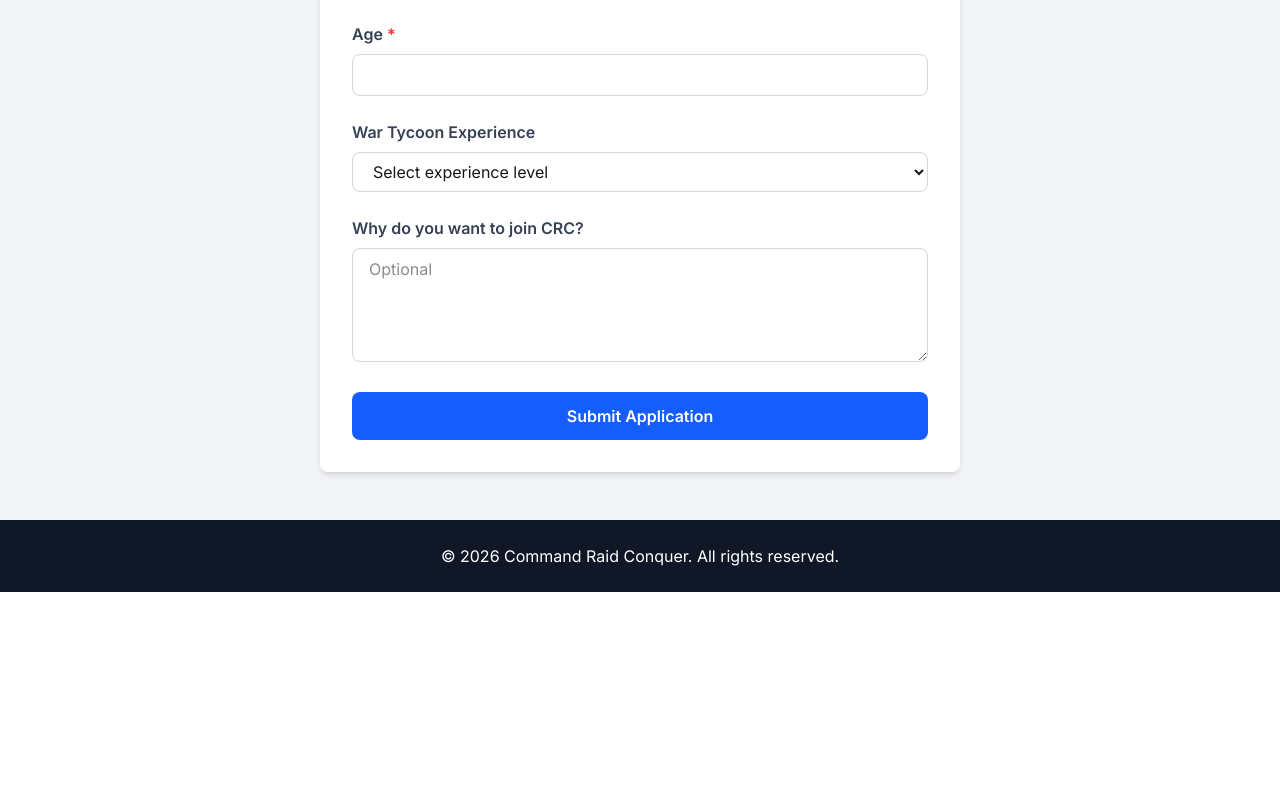
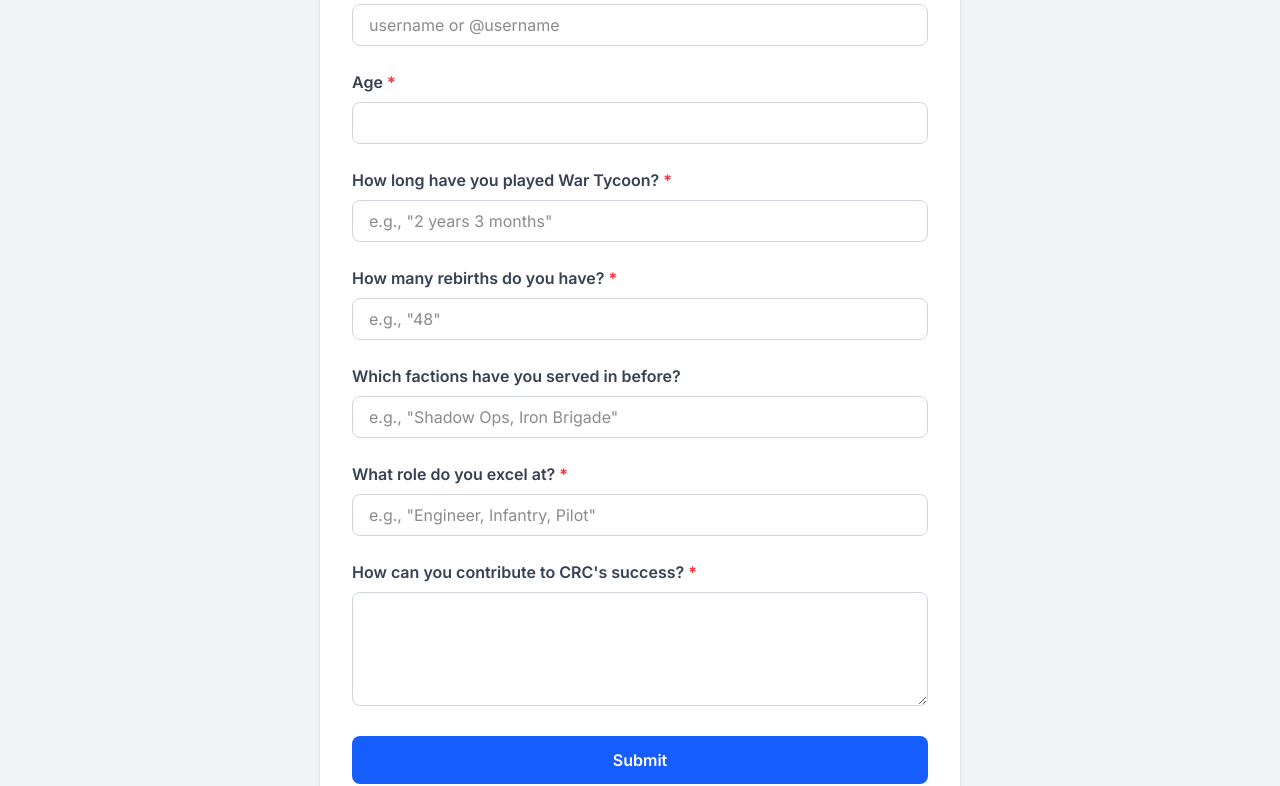
Before and after one commit to carlo4249/command-raid-conquer, a Next.js app: page /enlist in a window 1280 px wide. Shown: the part 438-1224 px from the top of the page. Before the commit the page ends 1030 px from the top, so only its background shows below. Built offline with nearby package versions, Linux system fonts and the light colour scheme; no server answers.

Commit message:
Update page.tsx

```diff
--- a/app/enlist/page.tsx
+++ b/app/enlist/page.tsx
@@ -8,8 +8,11 @@ export default function EnlistPage() {
     roblox_username: '',
     discord_username: '',
     age: '',
-    experience: '',
-    why_join: ''
+    play_duration: '',
+    rebirths: '',
+    previous_factions: '',
+    role: '',
+    contribution: ''
   })
   const [status, setStatus] = useState<'idle' | 'loading' | 'success' | 'error'>('idle')
   const [message, setMessage] = useState('')
@@ -19,7 +22,8 @@ export default function EnlistPage() {
     setStatus('loading')
     setMessage('')
 
-    if (!formData.roblox_username || !formData.discord_username || !formData.age) {
+    if (!formData.roblox_username || !formData.discord_username || !formData.age ||
+        !formData.play_duration || !formData.rebirths || !formData.role || !formData.contribution) {
       setStatus('error')
       setMessage('Please fill in all required fields')
       return
@@ -40,8 +44,11 @@ export default function EnlistPage() {
             roblox_username: formData.roblox_username,
             discord_username: formData.discord_username,
             age: age,
-            experience: formData.experience,
-            why_join: formData.why_join,
+            play_duration: formData.play_duration,
+            rebirths: formData.rebirths,
+            previous_factions: formData.previous_factions,
+            role: formData.role,
+            contribution: formData.contribution,
             status: 'pending'
           }
         ])
@@ -54,8 +61,11 @@ export default function EnlistPage() {
         roblox_username: '',
         discord_username: '',
         age: '',
-        experience: '',
-        why_join: ''
+        play_duration: '',
+        rebirths: '',
+        previous_factions: '',
+        role: '',
+        contribution: ''
       })
     } catch (error) {
       console.error('Error submitting application:', error)
@@ -64,7 +74,7 @@ export default function EnlistPage() {
     }
   }
 
-  const handleChange = (e: React.ChangeEvent<HTMLInputElement | HTMLTextAreaElement | HTMLSelectElement>) => {
+  const handleChange = (e: React.ChangeEvent<HTMLInputElement | HTMLTextAreaElement>) => {
     setFormData({
       ...formData,
       [e.target.name]: e.target.value
@@ -78,9 +88,11 @@ export default function EnlistPage() {
       </h1>
 
       <div className="bg-white rounded-lg shadow-md p-8">
-        <p className="text-gray-600 mb-6">
-          Fill out the application below. Staff will review it and contact you on Discord.
-        </p>
+        <div className="bg-yellow-50 border-l-4 border-yellow-400 p-4 mb-6">
+          <p className="text-sm text-yellow-700">
+            ⚠️ This form will be submitted to our staff. Do not share passwords or other sensitive information.
+          </p>
+        </div>
 
         <form onSubmit={handleSubmit} className="space-y-6">
           <div>
@@ -131,33 +143,74 @@ export default function EnlistPage() {
 
           <div>
             <label className="block text-gray-700 font-semibold mb-2">
-              War Tycoon Experience
+              How long have you played War Tycoon? <span className="text-red-500">*</span>
             </label>
-            <select
-              name="experience"
-              value={formData.experience}
+            <input
+              type="text"
+              name="play_duration"
+              value={formData.play_duration}
               onChange={handleChange}
               className="w-full px-4 py-2 border border-gray-300 rounded-lg focus:ring-2 focus:ring-blue-500 focus:border-transparent"
-            >
-              <option value="">Select experience level</option>
-              <option value="beginner">Beginner (0-3 months)</option>
-              <option value="intermediate">Intermediate (3-12 months)</option>
-              <option value="experienced">Experienced (1+ years)</option>
-              <option value="veteran">Veteran (2+ years)</option>
-            </select>
+              placeholder='e.g., "2 years 3 months"'
+              required
+            />
           </div>
 
           <div>
             <label className="block text-gray-700 font-semibold mb-2">
-              Why do you want to join CRC?
+              How many rebirths do you have? <span className="text-red-500">*</span>
+            </label>
+            <input
+              type="text"
+              name="rebirths"
+              value={formData.rebirths}
+              onChange={handleChange}
+              className="w-full px-4 py-2 border border-gray-300 rounded-lg focus:ring-2 focus:ring-blue-500 focus:border-transparent"
+              placeholder='e.g., "48"'
+              required
+            />
+          </div>
+
+          <div>
+            <label className="block text-gray-700 font-semibold mb-2">
+              Which factions have you served in before?
+            </label>
+            <input
+              type="text"
+              name="previous_factions"
+              value={formData.previous_factions}
+              onChange={handleChange}
+              className="w-full px-4 py-2 border border-gray-300 rounded-lg focus:ring-2 focus:ring-blue-500 focus:border-transparent"
+              placeholder='e.g., "Shadow Ops, Iron Brigade"'
+            />
+          </div>
+
+          <div>
+            <label className="block text-gray-700 font-semibold mb-2">
+              What role do you excel at? <span className="text-red-500">*</span>
+            </label>
+            <input
+              type="text"
+              name="role"
+              value={formData.role}
+              onChange={handleChange}
+              className="w-full px-4 py-2 border border-gray-300 rounded-lg focus:ring-2 focus:ring-blue-500 focus:border-transparent"
+              placeholder='e.g., "Engineer, Infantry, Pilot"'
+              required
+            />
+          </div>
+
+          <div>
+            <label className="block text-gray-700 font-semibold mb-2">
+              How can you contribute to CRC's success? <span className="text-red-500">*</span>
             </label>
             <textarea
-              name="why_join"
-              value={formData.why_join}
+              name="contribution"
+              value={formData.contribution}
               onChange={handleChange}
               className="w-full px-4 py-2 border border-gray-300 rounded-lg focus:ring-2 focus:ring-blue-500 focus:border-transparent"
               rows={4}
-              placeholder="Optional"
+              required
             />
           </div>
 
@@ -174,7 +227,7 @@ export default function EnlistPage() {
             disabled={status === 'loading'}
             className="w-full bg-blue-600 text-white py-3 rounded-lg font-semibold hover:bg-blue-700 transition disabled:bg-gray-400 disabled:cursor-not-allowed"
           >
-            {status === 'loading' ? 'Submitting...' : 'Submit Application'}
+            {status === 'loading' ? 'Submitting...' : 'Submit'}
           </button>
         </form>
       </div>
```
